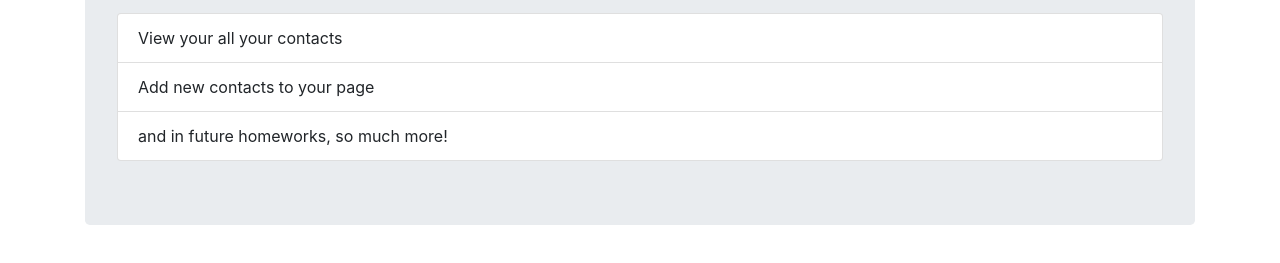
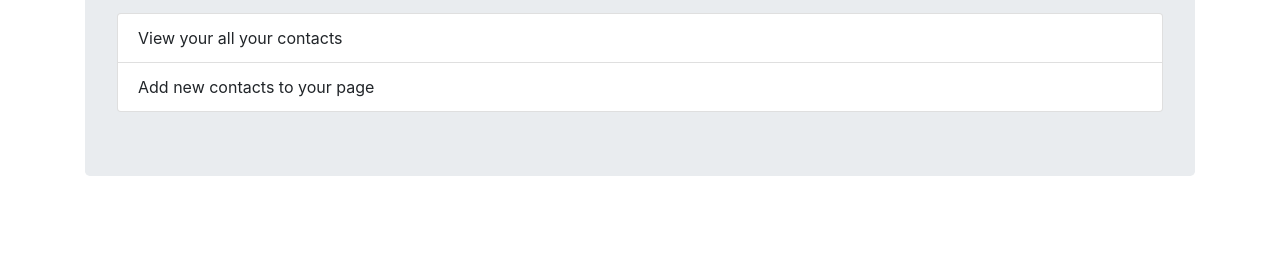
Before and after one commit to gabe-campos/Contact-Manager-App, a website: page client/index.html in a window 1280 px wide. Shown: the part 257-520 px from the top of the page. Drawn offline with nearby package versions, Linux system fonts and the light colour scheme.

Commit message:
Update index.html

```diff
--- a/client/index.html
+++ b/client/index.html
@@ -37,8 +37,6 @@
         <ul class="list-group">
           <li class="list-group-item">View your all your contacts</li>
           <li class="list-group-item">Add new contacts to your page</li>
-          <li class="list-group-item">and in future homeworks, so
-            much more!</li>
         </ul>
       </div>
     </div>
```
